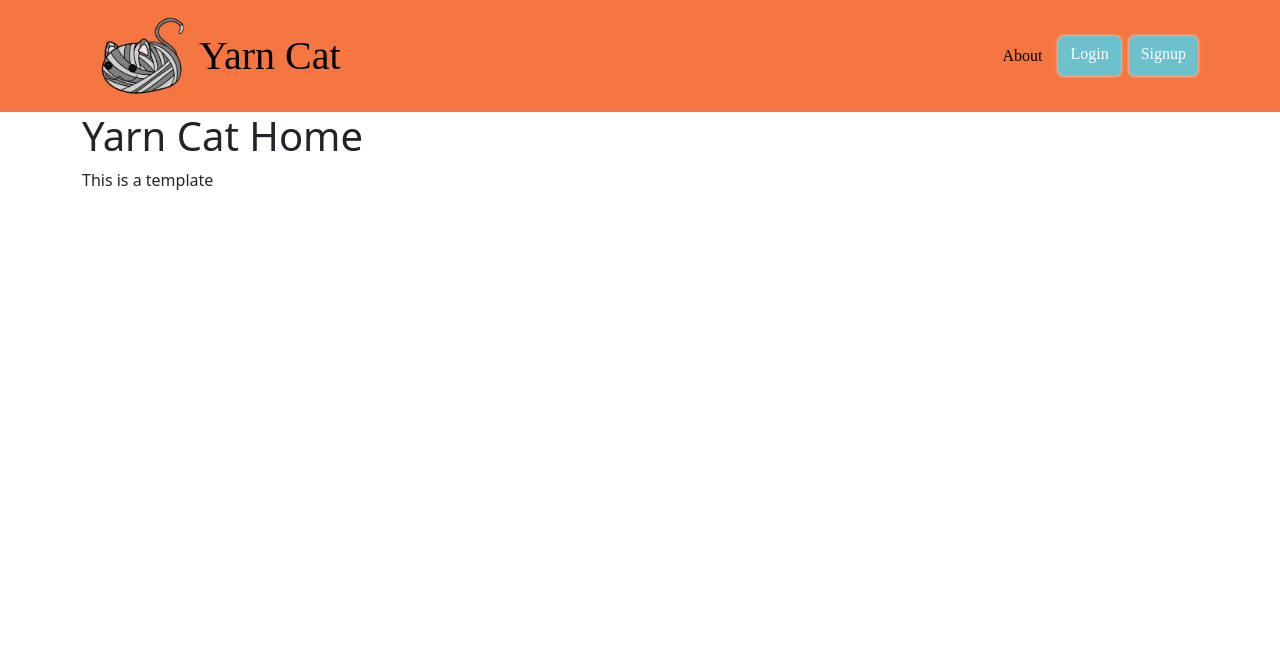
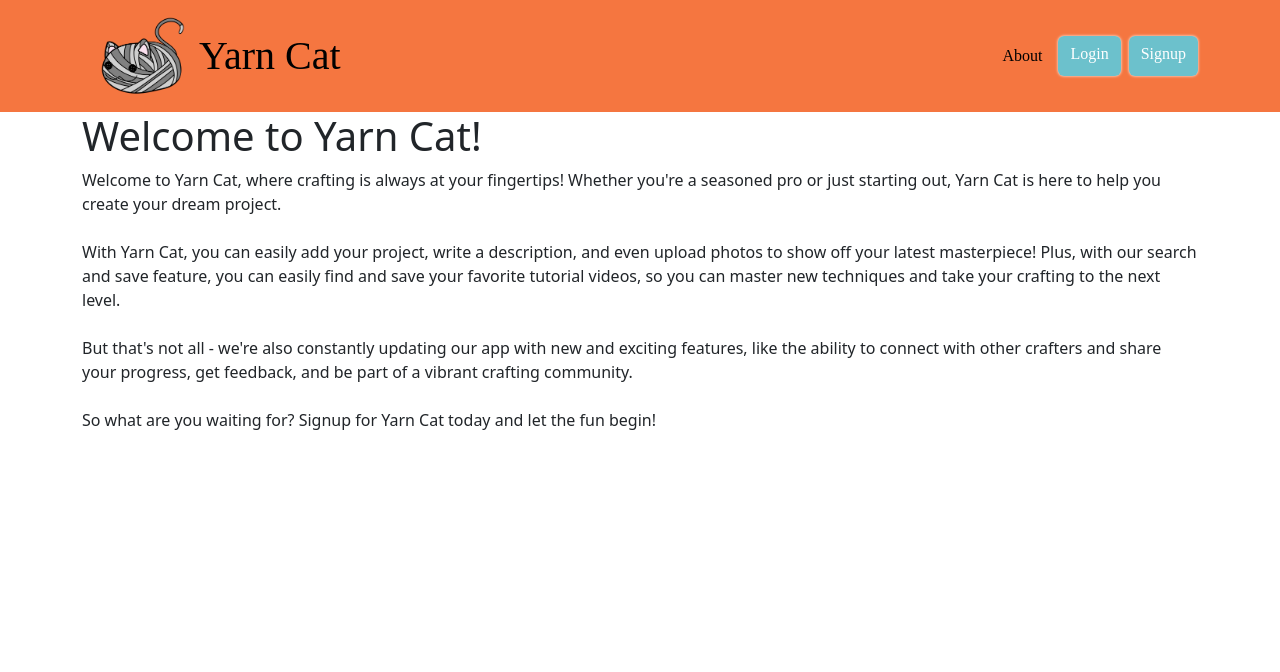
Before and after one commit to illnessink/yarn_cat, a Django app: page / in a window 1280 px wide. Shown: the top 672 px of the page. Run offline with Django 4.2, Linux system fonts and the light colour scheme; some libraries are stand-ins or nearby versions; some web fonts are replaced.

Commit message:
wip: changes header and text

```diff
--- a/main_app/templates/home.html
+++ b/main_app/templates/home.html
@@ -5,6 +5,15 @@
 {% endblock %}
 
 {% block content%}
-    <h1>Yarn Cat Home</h1>
-    <p>This is a template</p>
+    <h1 id="home" class="header">Welcome to Yarn Cat!</h1>
+    <p class="center_p">Welcome to Yarn Cat, where crafting is always at your fingertips! Whether you're a seasoned pro or just starting out, Yarn Cat is here to help you create your dream project.
+        <br>
+        <br>
+        With Yarn Cat, you can easily add your project, write a description, and even upload photos to show off your latest masterpiece! Plus, with our search and save feature, you can easily find and save your favorite tutorial videos, so you can master new techniques and take your crafting to the next level.
+        <br>
+        <br>
+        But that's not all - we're also constantly updating our app with new and exciting features, like the ability to connect with other crafters and share your progress, get feedback, and be part of a vibrant crafting community.
+        <br>
+        <br>
+        So what are you waiting for? Signup for Yarn Cat today and let the fun begin!</p>
 {% endblock %}
```
